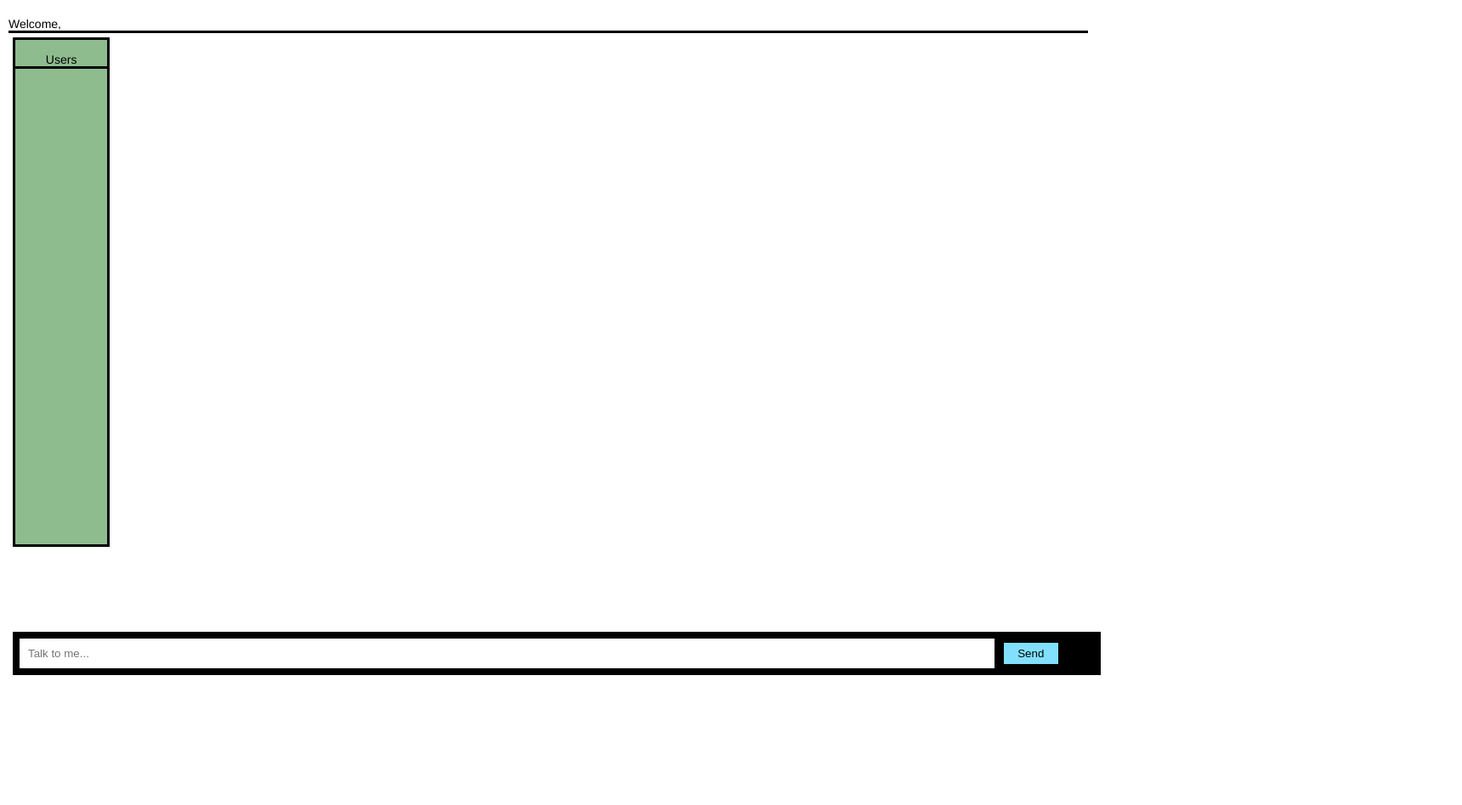
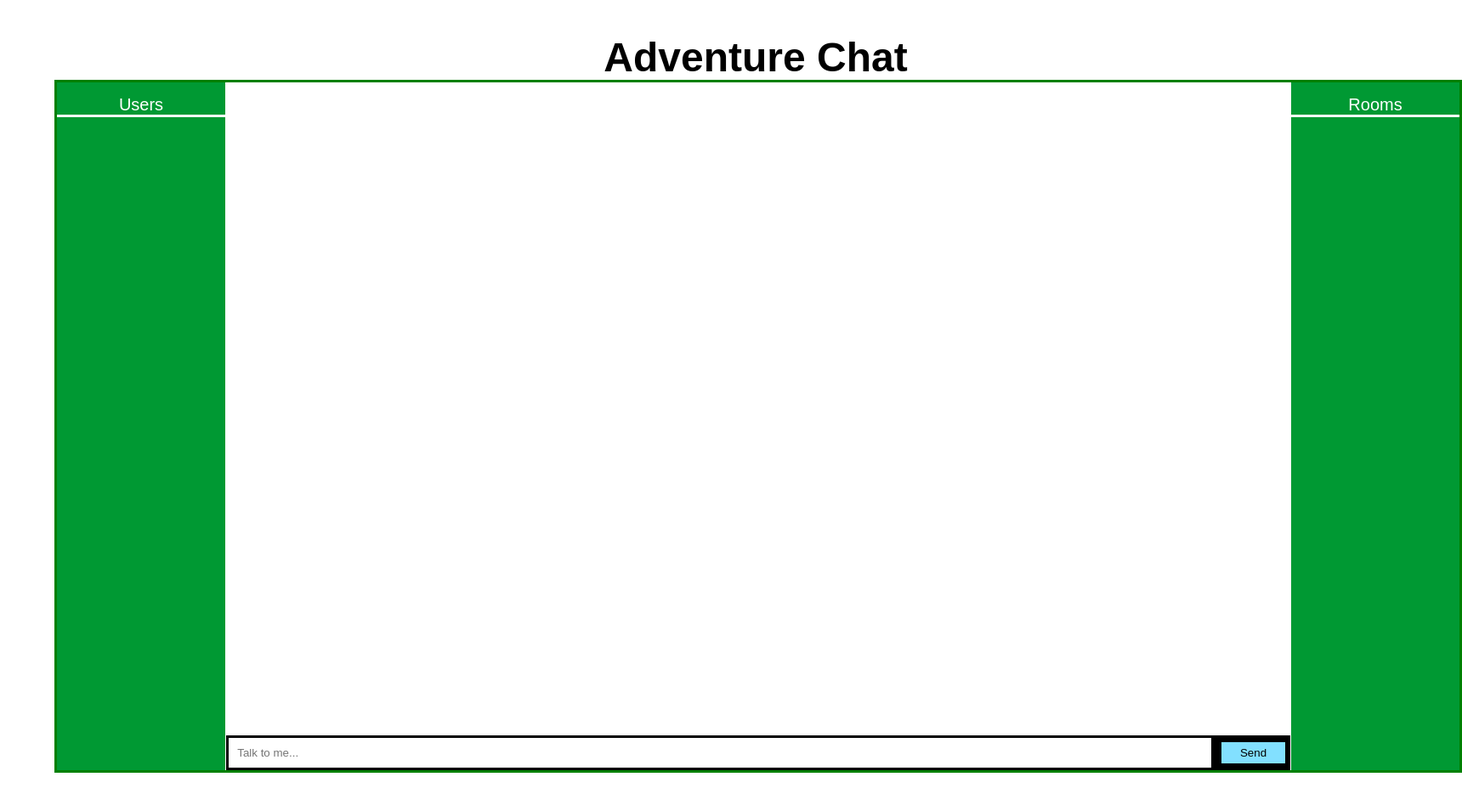
Before and after one commit to clouie87/chat-example, a website: page index.html in a window 1280 px wide. Shown: the whole page at 85% size, 1720 px wide, since content can reach past the window. Before the commit the page ends 800 px from the top, so only its background shows below. Drawn offline with nearby package versions, Linux system fonts and the light colour scheme; no server answers.

Commit message:
styling my chat

```diff
--- a/index.html
+++ b/index.html
@@ -10,20 +10,34 @@
 </head>
 <script src="scripts/script.js" type="text/JavaScript"></script>
 
+
 <body> <!--onload="getName()"-->
+<header>
+  <h2>Adventure Chat</h2>
+</header>
 
-<p>Welcome,<span id="welcome"> </span></p>
+<div id = container>
   <div id="users">
     <p> Users</p>
     <ul id="user"> </ul>
   </div>
 
+  <div id="rooms">
+    <p> Rooms</p>
+    <ul class = 'room'></ul>
+  </div>
+
+<div id="messageBox">
+  <section>
     <ul id="messages"></ul>
-
+  </section>
+  <section id="form">
     <form action="">
       <input id="m" autocomplete="off" placeholder="Talk to me..." /><button>Send</button>
-
     </form>
+  </section>
+  </div>
+</div>
 
 <script src="scripts/script.js" type="text/JavaScript"></script>
 <script src="/socket.io/socket.io.js"></script>
@@ -51,8 +65,8 @@
   });
   socket.on('chat message', function(msg) {
     $('#messages').append($('<li>').text(msg));//['name']+ " (" + msg["date"] + "): " + msg['msg']));// submits msgs into the box and puts them below previous statements.
-    $('body').animate({
-      scrollTop: $('body').height()
+    $('#container').animate({
+      scrollTop: $('#container').height()
     }, "slow"); // need to find out how to scroll bottom (hint: its not scrollBottom)
     console.log(msg);
   });
--- a/styles/style.css
+++ b/styles/style.css
@@ -1,66 +1,97 @@
-* {
-	margin: 5px;
-	padding: 0;
-	box-sizing: border-box;
+
+body{
+	width: 1650px;
+	height: 900px;
+	margin-left: 5%;
+
 }
 
-body{
-	font: 14px helvetica, arial;
-	width: 100%;
-	overflow: scroll;
+header{
+	height: 6%;
 }
 
-form{
-	background-color: #000;
-	padding: 3px;
-	position: fixed;
-	bottom: 0;
+h2 {
+	height: 80%;
+	/*border: 4px solid blue;*/
+	font-size: 36pt;
+	font-weight: bold;
+	text-align: center;
+	font-family: sans-serif;
+}
+
+ul{
+	list-style-type: none;
+}
+li{
+	padding-bottom: 5px;
+}
+p{
+	margin-top: 15px;
+	border-bottom: 3px solid white;
+	font-size: 20px;
+	font-family: sans-serif;
+	text-align: center;
+}
+
+#container{
+	border: 3px solid green;
+	height: 90%;
 	width: 100%;
 }
 
-form input{
-	border: 0;
-	padding: 10px;
-	width: 90%;
-	margin-right: 0.5%
-}
-
-form button {
-	width: 5%;
-	background: rgb(130, 224, 255);
-	border: none;
-	padding: 5px;
-}
-
-p{
-	margin: 0;
-	margin-top: 15px;
-	border-bottom: 3px solid black;
-	font: 14px helvetica, arial;
-}
-
 	#users{
-		height: 600px;
-		width: 9%;
-		border: 3px black solid;
-		background-color: darkseagreen;
+		height: 100%;
+		color: white;
+		width: 12%;
+		background-color: #009933;
 		float: left;
-		text-align: center;
-
+		text-align: left;
+		font-family: sans-serif;
+		font-size: 18px;
+	}
+	#rooms{
+		height: 100%;
+		color: white;
+		float: right;
+		width: 12%;
+		background-color: #009933;
+		text-align: left;
 	}
 
-	#welcome {
-		margin-left: -1px;
-		height: 30px;
+	#messageBox{
+		float: left;
+		height: 100%;
+		width: 75.5%;
+	}
+
+	#form{
+		background-color: #000;
+		padding: 3px;
+		margin-left: 0.1%;
+		margin-bottom: 0.1%;
+		position: relative;
+		bottom: 0;
+		width: 100%;
+	}
+	#form input{
+		border: 0;
+		padding: 10px;
+		width: 91.2%;
+		margin-right: .95%
+	}
+	#form button {
+		width: 6%;
+		background: rgb(130, 224, 255);
+		border: none;
+		padding: 5px;
 	}
 
     #messages {
-		float: right;
-		width: 90%;
+		height: 705px;
     	list-style-type: none;
     	overflow: scroll;
-    	margin: 0;
-    	padding: 0;
+    	margin: 2px;
+    	padding: 1px;
     	margin-bottom: 60px;
     }
     #messages li {
```
Lines whose indentation alone changed are shown as unchanged.
